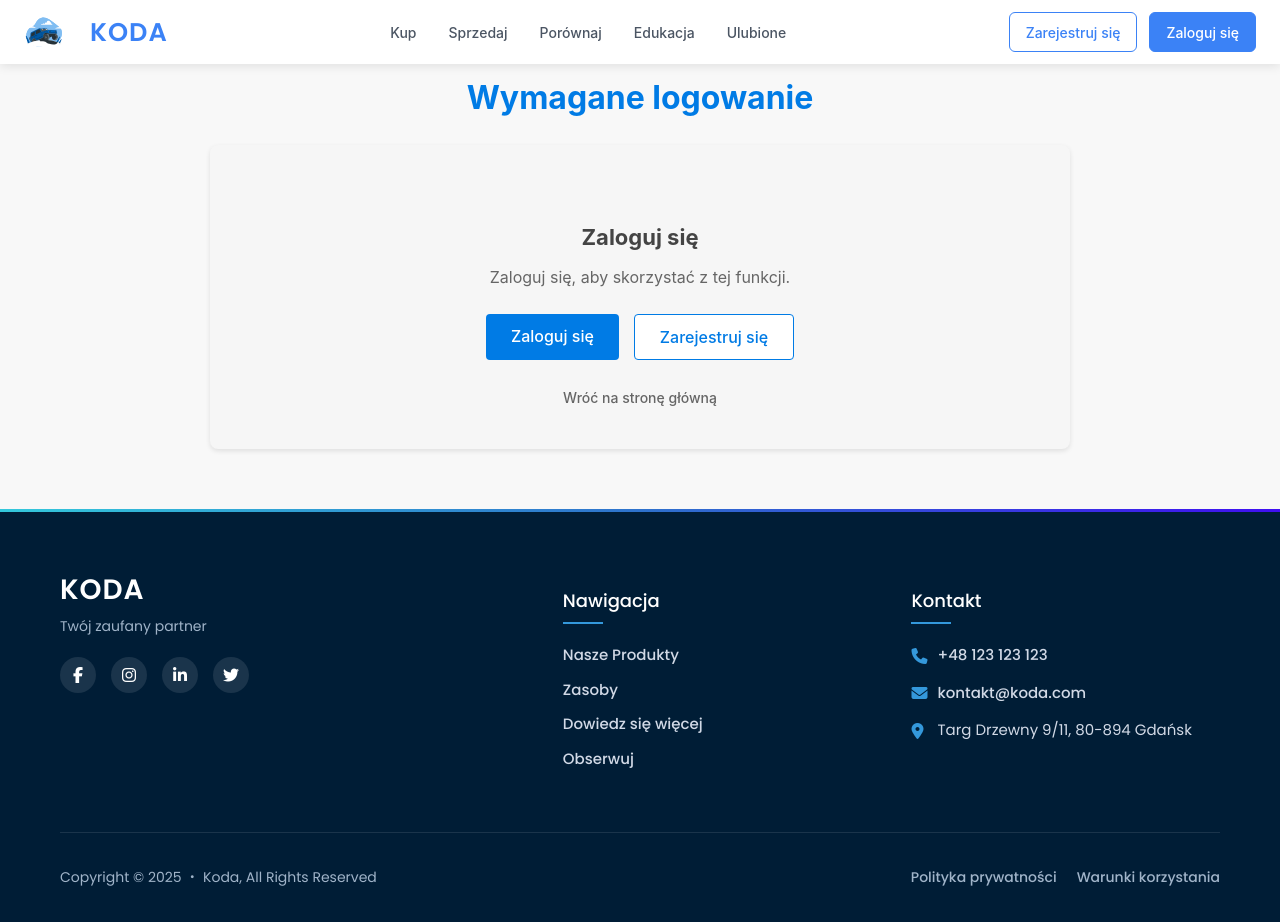
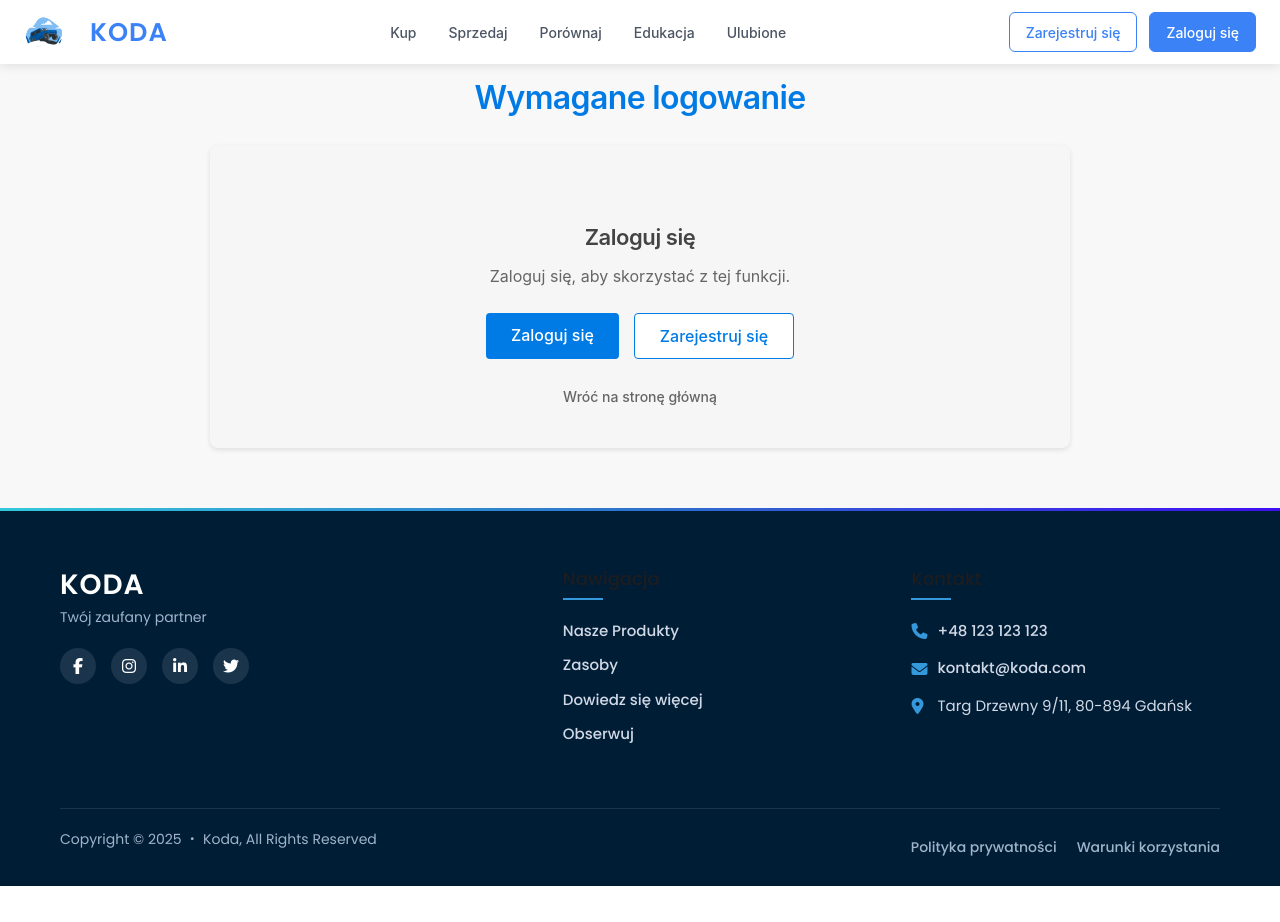
Before and after one commit to s24399-pj/koda-frontend, a React (Vite) app: page /offer/create in a window 1280 px wide. After the commit the page ends 886 px from the top, so only its background shows below. Built offline with nearby package versions, Linux system fonts and the light colour scheme.

Commit message:
added global scss file

```diff
--- a/src/App.tsx
+++ b/src/App.tsx
@@ -3,6 +3,7 @@ import Footer from "./components/Footer/Footer";
 import Navbar from "./components/Navbar/Navbar";
 import AppRouter from "./routes/Router";
 import Provider from "./util/Providers.tsx";
+import "./styles/global.scss"
 
 function App() {
     return (
--- a/src/pages/LikedOffers/LikedOffers.scss
+++ b/src/pages/LikedOffers/LikedOffers.scss
@@ -1,15 +1,15 @@
 .liked-offers-page {
   max-width: 1200px;
-  margin: 0 auto;
+  margin: 50px auto;
   padding: 20px;
   padding-bottom: 80px;
   padding-top: 80px;
-  font-family: -apple-system, BlinkMacSystemFont, 'SF Pro Text', 'San Francisco', 'Helvetica Neue', Helvetica, Arial, sans-serif;
   color: #1d1d1f;
   background-color: #f5f5f7;
 
   @media (max-width: 768px) {
     padding-top: 60px;
+    margin-top: 150px;
   }
 
   h1 {
--- a/src/pages/Offer/Offer.scss
+++ b/src/pages/Offer/Offer.scss
@@ -2,7 +2,7 @@
 
 .offer-container {
   max-width: 1200px;
-  margin: 120px auto 50px;
+  margin: 65px auto 50px;
   padding: 20px;
   font-family: -apple-system, BlinkMacSystemFont, 'Segoe UI', Roboto, Helvetica, Arial, sans-serif;
   overflow-x: hidden;
--- a/src/pages/OfferList/OfferList.scss
+++ b/src/pages/OfferList/OfferList.scss
@@ -4,7 +4,6 @@
   padding: 20px;
   padding-bottom: 80px;
   padding-top: 80px;
-  font-family: -apple-system, BlinkMacSystemFont, 'SF Pro Text', 'San Francisco', 'Helvetica Neue', Helvetica, Arial, sans-serif;
   color: #1d1d1f;
   background-color: #f5f5f7;
 
--- /dev/null
+++ b/src/styles/global.scss
@@ -0,0 +1,313 @@
+:root {
+  /* Colors */
+  --primary-color: #0066cc;
+  --primary-light: #007aff;
+  --primary-dark: #005bb5;
+  --text-color: #1d1d1f;
+  --text-secondary: #6e6e73;
+  --text-tertiary: #86868b;
+  --background-color: #f5f5f7;
+  --background-secondary: #ffffff;
+  --border-color: #d2d2d7;
+  --success-color: #34c759;
+  --danger-color: #ff3b30;
+  --warning-color: #ff9500;
+
+  /* Shadows */
+  --shadow-sm: 0 1px 4px rgba(0, 0, 0, 0.05);
+  --shadow-md: 0 2px 8px rgba(0, 0, 0, 0.06);
+  --shadow-lg: 0 6px 12px rgba(0, 0, 0, 0.1);
+
+  /* Border radius */
+  --radius-sm: 6px;
+  --radius-md: 8px;
+  --radius-lg: 12px;
+  --radius-xl: 20px;
+  --radius-full: 50%;
+
+  /* Transitions */
+  --transition-fast: 0.2s ease;
+  --transition-medium: 0.3s ease;
+
+  /* Spacing */
+  --space-xs: 4px;
+  --space-sm: 8px;
+  --space-md: 16px;
+  --space-lg: 24px;
+  --space-xl: 32px;
+  --space-xxl: 48px;
+
+  /* Breakpoints */
+  --mobile: 480px;
+  --tablet: 768px;
+  --laptop: 1024px;
+  --desktop: 1200px;
+}
+
+/* Reset & Base styles */
+* {
+  box-sizing: border-box;
+  margin: 0;
+  padding: 0;
+}
+
+html {
+  scroll-behavior: smooth;
+  -webkit-tap-highlight-color: transparent;
+}
+
+body {
+  font-family: -apple-system, BlinkMacSystemFont, 'SF Pro Text', 'San Francisco', 'Helvetica Neue', Helvetica, Arial, sans-serif;
+  color: var(--text-color);
+  background-color: var(--background-color);
+  line-height: 1.5;
+  font-size: 16px;
+  -webkit-font-smoothing: antialiased;
+  -moz-osx-font-smoothing: grayscale;
+  overflow-x: hidden;
+}
+
+/* Typography */
+h1, h2, h3, h4, h5, h6 {
+  font-weight: 600;
+  line-height: 1.2;
+  margin-bottom: var(--space-md);
+  color: var(--text-color);
+}
+
+h1 {
+  font-size: 32px;
+  letter-spacing: -0.02em;
+}
+
+h2 {
+  font-size: 28px;
+  letter-spacing: -0.01em;
+}
+
+h3 {
+  font-size: 24px;
+}
+
+h4 {
+  font-size: 20px;
+}
+
+h5 {
+  font-size: 18px;
+}
+
+h6 {
+  font-size: 16px;
+}
+
+p {
+  margin-bottom: var(--space-md);
+}
+
+a {
+  color: var(--primary-color);
+  text-decoration: none;
+  transition: color var(--transition-fast);
+}
+
+a:hover {
+  color: var(--primary-dark);
+}
+
+/* Layout containers */
+.container {
+  max-width: var(--desktop);
+  margin: 0 auto;
+  padding: 0 var(--space-md);
+}
+
+.page-container {
+  max-width: var(--desktop);
+  margin: var(--space-xxl) auto;
+  padding: var(--space-lg) var(--space-md);
+  background-color: var(--background-secondary);
+  border-radius: var(--radius-lg);
+  box-shadow: var(--shadow-md);
+}
+
+/* Media queries for responsive typography */
+@media (max-width: 768px) {
+  body {
+    font-size: 15px;
+  }
+
+  h1 {
+    font-size: 28px;
+  }
+
+  h2 {
+    font-size: 24px;
+  }
+
+  h3 {
+    font-size: 20px;
+  }
+
+  h4 {
+    font-size: 18px;
+  }
+
+  h5, h6 {
+    font-size: 16px;
+  }
+}
+
+@media (max-width: 480px) {
+  body {
+    font-size: 14px;
+  }
+
+  h1 {
+    font-size: 24px;
+  }
+
+  h2 {
+    font-size: 20px;
+  }
+
+  h3 {
+    font-size: 18px;
+  }
+
+  h4, h5, h6 {
+    font-size: 16px;
+  }
+
+  .page-container {
+    margin: var(--space-lg) auto;
+    padding: var(--space-md) var(--space-sm);
+  }
+}
+
+/* Common components styles */
+.card {
+  background-color: var(--background-secondary);
+  border-radius: var(--radius-lg);
+  box-shadow: var(--shadow-md);
+  overflow: hidden;
+  transition: transform var(--transition-fast), box-shadow var(--transition-fast);
+}
+
+.card:hover {
+  transform: translateY(-2px);
+  box-shadow: var(--shadow-lg);
+}
+
+.btn {
+  display: inline-block;
+  padding: 8px 16px;
+  font-size: 16px;
+  font-weight: 500;
+  text-align: center;
+  border-radius: var(--radius-md);
+  cursor: pointer;
+  transition: all var(--transition-fast);
+  border: none;
+}
+
+.btn-primary {
+  background-color: var(--primary-color);
+  color: white;
+}
+
+.btn-primary:hover {
+  background-color: var(--primary-dark);
+  color: white;
+}
+
+.btn-secondary {
+  background-color: transparent;
+  border: 1px solid var(--border-color);
+  color: var(--primary-color);
+}
+
+.btn-secondary:hover {
+  background-color: var(--background-color);
+}
+
+/* Form elements */
+input, select, textarea {
+  width: 100%;
+  padding: 10px 12px;
+  font-size: 16px;
+  border: 1px solid var(--border-color);
+  border-radius: var(--radius-md);
+  transition: border-color var(--transition-fast), box-shadow var(--transition-fast);
+}
+
+input:focus, select:focus, textarea:focus {
+  outline: none;
+  border-color: var(--primary-color);
+  box-shadow: 0 0 0 2px rgba(0, 102, 204, 0.2);
+}
+
+/* Utils */
+.text-center {
+  text-align: center;
+}
+
+.text-right {
+  text-align: right;
+}
+
+.flex {
+  display: flex;
+}
+
+.flex-col {
+  display: flex;
+  flex-direction: column;
+}
+
+.items-center {
+  align-items: center;
+}
+
+.justify-between {
+  justify-content: space-between;
+}
+
+.gap-sm {
+  gap: var(--space-sm);
+}
+
+.gap-md {
+  gap: var(--space-md);
+}
+
+.mt-sm { margin-top: var(--space-sm); }
+.mt-md { margin-top: var(--space-md); }
+.mt-lg { margin-top: var(--space-lg); }
+
+.mb-sm { margin-bottom: var(--space-sm); }
+.mb-md { margin-bottom: var(--space-md); }
+.mb-lg { margin-bottom: var(--space-lg); }
+
+.p-sm { padding: var(--space-sm); }
+.p-md { padding: var(--space-md); }
+.p-lg { padding: var(--space-lg); }
+
+/* Custom scrollbar */
+::-webkit-scrollbar {
+  width: 8px;
+  height: 8px;
+}
+
+::-webkit-scrollbar-track {
+  background: var(--background-color);
+}
+
+::-webkit-scrollbar-thumb {
+  background: var(--border-color);
+  border-radius: 4px;
+}
+
+::-webkit-scrollbar-thumb:hover {
+  background: var(--text-tertiary);
+}
```
